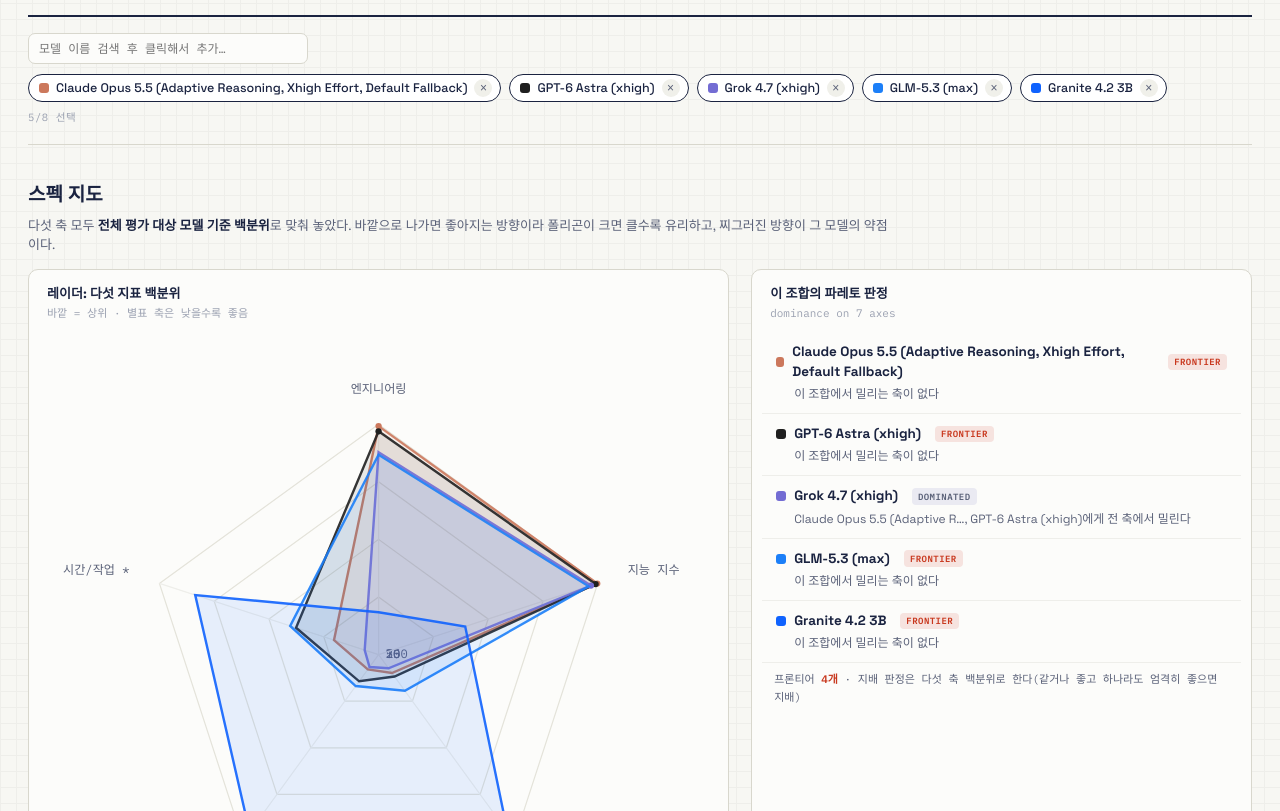
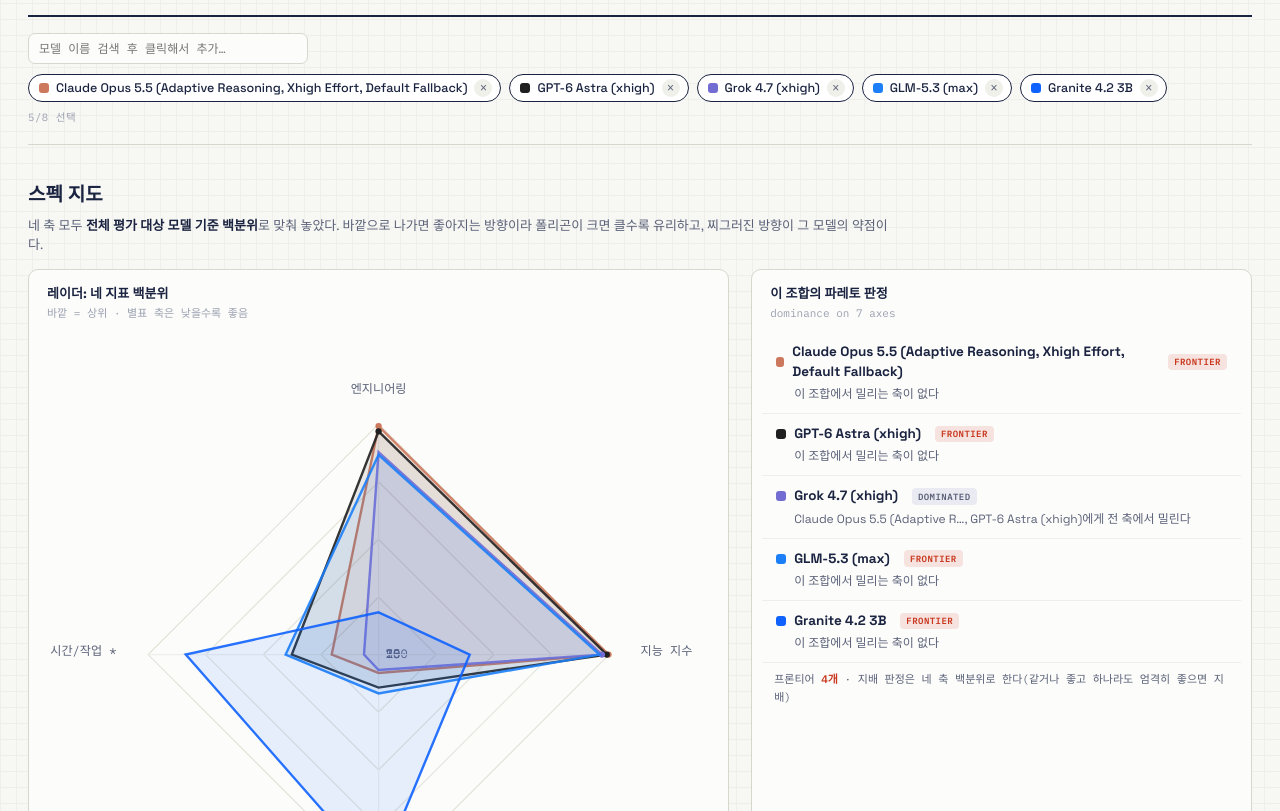
Before and after one commit to pinion05/aa-model-telemetry, a plain HTML site: page aa_compare.html in a window 1280 px wide. Shown: the part 141-952 px from the top of the page. Drawn offline with Linux system fonts and the light colour scheme.

Commit message:
비교 화면에서 토큰/작업·토큰 효율 제외(4축: 엔지니어링·지능·비용·시간)

```diff
--- a/aa_compare.html
+++ b/aa_compare.html
@@ -143,10 +143,10 @@
 
 <div class="sec">
   <div class="sec-head"><h2>스펙 지도</h2></div>
-  <div class="lead">다섯 축 모두 <b>전체 평가 대상 모델 기준 백분위</b>로 맞춰 놓았다. 바깥으로 나가면 좋아지는 방향이라 폴리곤이 크면 클수록 유리하고, 찌그러진 방향이 그 모델의 약점이다.</div>
+  <div class="lead">네 축 모두 <b>전체 평가 대상 모델 기준 백분위</b>로 맞춰 놓았다. 바깥으로 나가면 좋아지는 방향이라 폴리곤이 크면 클수록 유리하고, 찌그러진 방향이 그 모델의 약점이다.</div>
   <div class="duo">
     <div class="plot">
-      <h3>레이더: 다섯 지표 백분위</h3>
+      <h3>레이더: 네 지표 백분위</h3>
       <div class="unit">바깥 = 상위 · 별표 축은 낮을수록 좋음</div>
       <div id="svgRadar"></div>
       <div class="pnote" id="radarNote"></div>
@@ -161,7 +161,7 @@
 
 <div class="sec">
   <div class="sec-head"><h2>지표별 막대</h2></div>
-  <div class="lead">지표마다 선택한 모델을 정렬해 놓았고, 가장 좋은 값은 붉게 표시했다. 토큰 효율은 여기서 새로 계산한 파생값이다.</div>
+  <div class="lead">지표마다 선택한 모델을 정렬해 놓았고, 가장 좋은 값은 붉게 표시했다.</div>
   <div class="plot">
     <div id="bars"></div>
   </div>
@@ -180,7 +180,7 @@
 
 <footer>
   데이터: artificialanalysis.ai Models 페이지 매니페스트(2026-09-23 수집) · GLM-5.3 (max) 속도/시간은 사용자 실측(220 tok/s) 보정.<br>
-  백분위는 지원 종료 제외 모델 가운데 해당 지표가 공개된 모델 기준. 토큰 효율 = 엔지니어링 ÷(토큰/작업)×1000.<br>
+  백분위는 지원 종료 제외 모델 가운데 해당 지표가 공개된 모델 기준.<br>
   <a href="index.html">원시 뷰어</a> · <a href="aa_insights.html">고수준 인사이트</a>
 </footer>
 
@@ -193,10 +193,10 @@
 const LIVE=DATA.filter(m=>!m.dep||!m.deprecated);
 const K={
   eng:['engineering_score','엔지니어링',1], ii:['intelligence_index','지능 지수',1],
-  tokens:['tokens_per_task_total','토큰/작업',-1], cost:['cost_per_task_usd','비용/작업',-1],
+  cost:['cost_per_task_usd','비용/작업',-1],
   time:['time_per_task_s','시간/작업',-1],
 };
-const AXES=['eng','ii','tokens','cost','time'];
+const AXES=['eng','ii','cost','time'];
 const DEFAULT=['claude-opus-5-5-xhigh','gpt-6-astra-xhigh','grok-4-7','glm-5-3','granite-4-2-3b'];
 let sel=[];   // model objects
 
@@ -207,7 +207,6 @@
   tokens:v=>v==null?null:Math.round(v).toLocaleString(),
   cost:v=>v==null?null:(v>=1?'$'+v.toFixed(2):'$'+v.toFixed(3)),
   time:v=>v==null?null:(v>=600?Math.round(v/60)+'분'+Math.round(v%60)+'s':Math.round(v)+'s'),
-  val:v=>v==null?null:v.toFixed(1), te:v=>v==null?null:v.toFixed(1),
 };
 function val(m,k){return m[K[k][0]]}
 function pctOf(k,v){
@@ -354,26 +353,17 @@
         ${fr?'이 조합에서 밀리는 축이 없다':domBy[i].map(n=>n.length>28?n.slice(0,27)+'…':n).join(', ')+'에게 전 축에서 밀린다'}
       </div></div>`;
   });
-  html+=`<div class="pnote">프론티어 <b>${frontier.length}개</b> · 지배 판정은 다섯 축 백분위로 한다(같거나 좋고 하나라도 엄격히 좋으면 지배)</div>`;
+  html+=`<div class="pnote">프론티어 <b>${frontier.length}개</b> · 지배 판정은 네 축 백분위로 한다(같거나 좋고 하나라도 엄격히 좋으면 지배)</div>`;
   $('#verdict').innerHTML=html;
 }
 
 /* ---------- bars ---------- */
-function derived(m){
-  const eng=m.engineering_score, pr=m.price_blended_3to1_usd_per_m, tk=m.tokens_per_task_total;
-  return {
-    value:(eng!=null&&pr>0)?eng/pr:null,
-    te:(eng!=null&&tk>0)?eng/tk*1000:null,
-  };
-}
 function drawBars(){
   const rowsDef=[
     ['eng','엔지니어링 점수',m=>val(m,'eng'),v=>fmt.eng(v),1],
     ['ii','지능 지수',m=>val(m,'ii'),v=>fmt.ii(v),1],
-    ['tokens','작업당 총 토큰',m=>val(m,'tokens'),v=>fmt.tokens(v),-1],
     ['cost','작업당 비용',m=>val(m,'cost'),v=>fmt.cost(v),-1],
     ['time','작업당 시간',m=>val(m,'time'),v=>fmt.time(v),-1],
-    ['te','토큰 효율 (eng per 1k tok)',m=>derived(m).te,v=>v.toFixed(1),1],
   ];
   const W=940,mL=10,mR=130;
   let html='';
@@ -408,10 +398,8 @@
   const rowsDef=[
     ['엔지니어링',m=>fmt.eng(val(m,'eng')),1],
     ['지능 지수',m=>fmt.ii(val(m,'ii')),1],
-    ['토큰/작업',m=>fmt.tokens(val(m,'tokens')),-1],
     ['작업당 비용',m=>fmt.cost(val(m,'cost')),-1],
     ['시간/작업',m=>fmt.time(val(m,'time')),-1],
-    ['토큰 효율',m=>{const v=derived(m).te;return v==null?null:v.toFixed(1)},1],
     ['출시',m=>m.release_date||'—',0],
     ['오픈 웨이트',m=>m.is_open_weights?'yes':'no',0],
   ];
```
